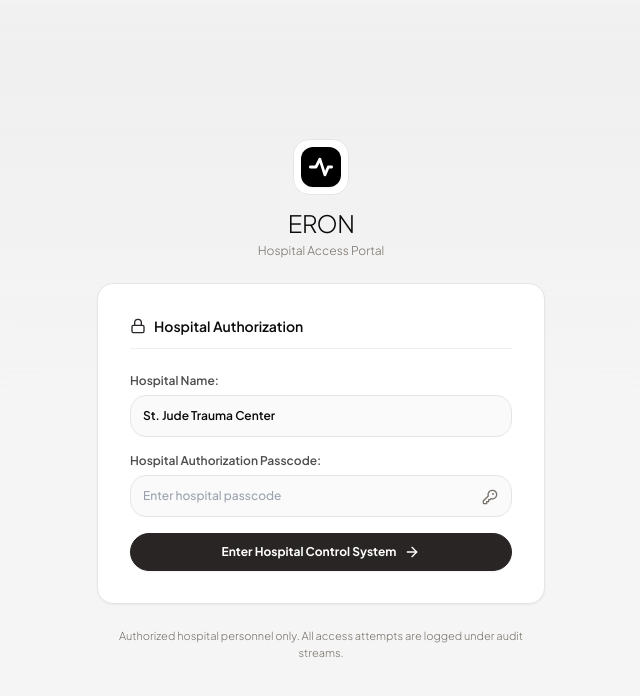
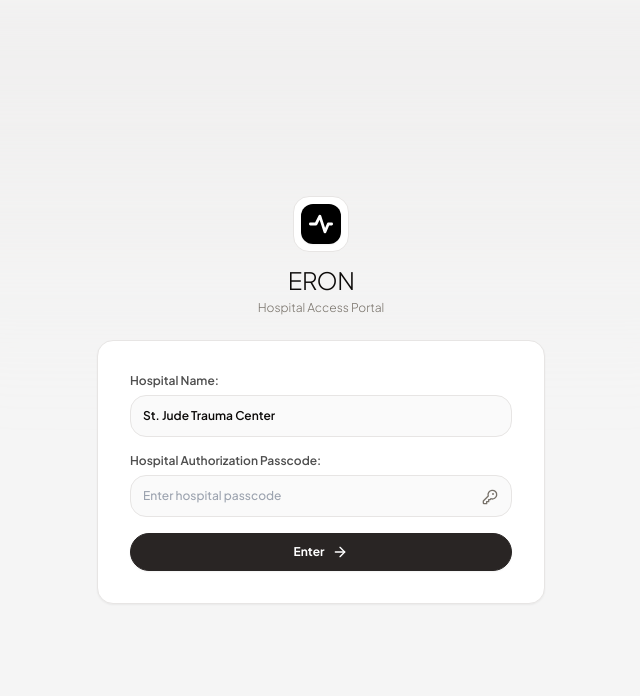
Before and after one commit to Tanishk-Rastogi/ERON, a React (Vite) app: page / in a window 1280 px wide. Shown: the top 696 px of the page, without its empty margins (319-959 px from the left). Built offline with nearby package versions, Linux system fonts and the light colour scheme; no server answers.

Commit message:
style(auth): remove Hospital Authorization header, clean button label, and remove audit footer

```diff
--- a/src/components/AuthPage.jsx
+++ b/src/components/AuthPage.jsx
@@ -1,6 +1,6 @@
 import React, { useState } from 'react';
 import { LogoIcon } from './LogoIcon';
-import { KeyRound, ArrowRight, Lock, AlertCircle } from 'lucide-react';
+import { KeyRound, ArrowRight, AlertCircle } from 'lucide-react';
 
 export function AuthPage({ onLoginSuccess }) {
   const [hospitalName, setHospitalName] = useState('St. Jude Trauma Center');
@@ -59,13 +59,6 @@ export function AuthPage({ onLoginSuccess }) {
 
         {/* Clean Auth Form Card */}
         <div className="eleven-card p-8 bg-white border-[#e7e5e4] shadow-sm space-y-6">
-          <div className="flex items-center gap-2 border-b border-[#f0efed] pb-3">
-            <Lock className="w-4 h-4 text-[#292524]" aria-hidden="true" />
-            <h2 className="text-sm font-semibold text-[#0c0a09]">
-              Hospital Authorization
-            </h2>
-          </div>
-
           {error && (
             <div className="p-3 rounded-2xl bg-[#e8b8c4]/30 border border-[#e8b8c4] text-[#dc2626] text-xs flex items-center gap-2" role="alert">
               <AlertCircle className="w-4 h-4 flex-shrink-0" />
@@ -118,18 +111,13 @@ export function AuthPage({ onLoginSuccess }) {
                 <span>Authenticating...</span>
               ) : (
                 <>
-                  <span>Enter Hospital Control System</span>
+                  <span>Enter</span>
                   <ArrowRight className="w-4 h-4" />
                 </>
               )}
             </button>
           </form>
         </div>
-
-        {/* Footer Note */}
-        <p className="text-[11px] text-center text-[#777169] font-light">
-          Authorized hospital personnel only. All access attempts are logged under audit streams.
-        </p>
       </div>
     </div>
   );
```
